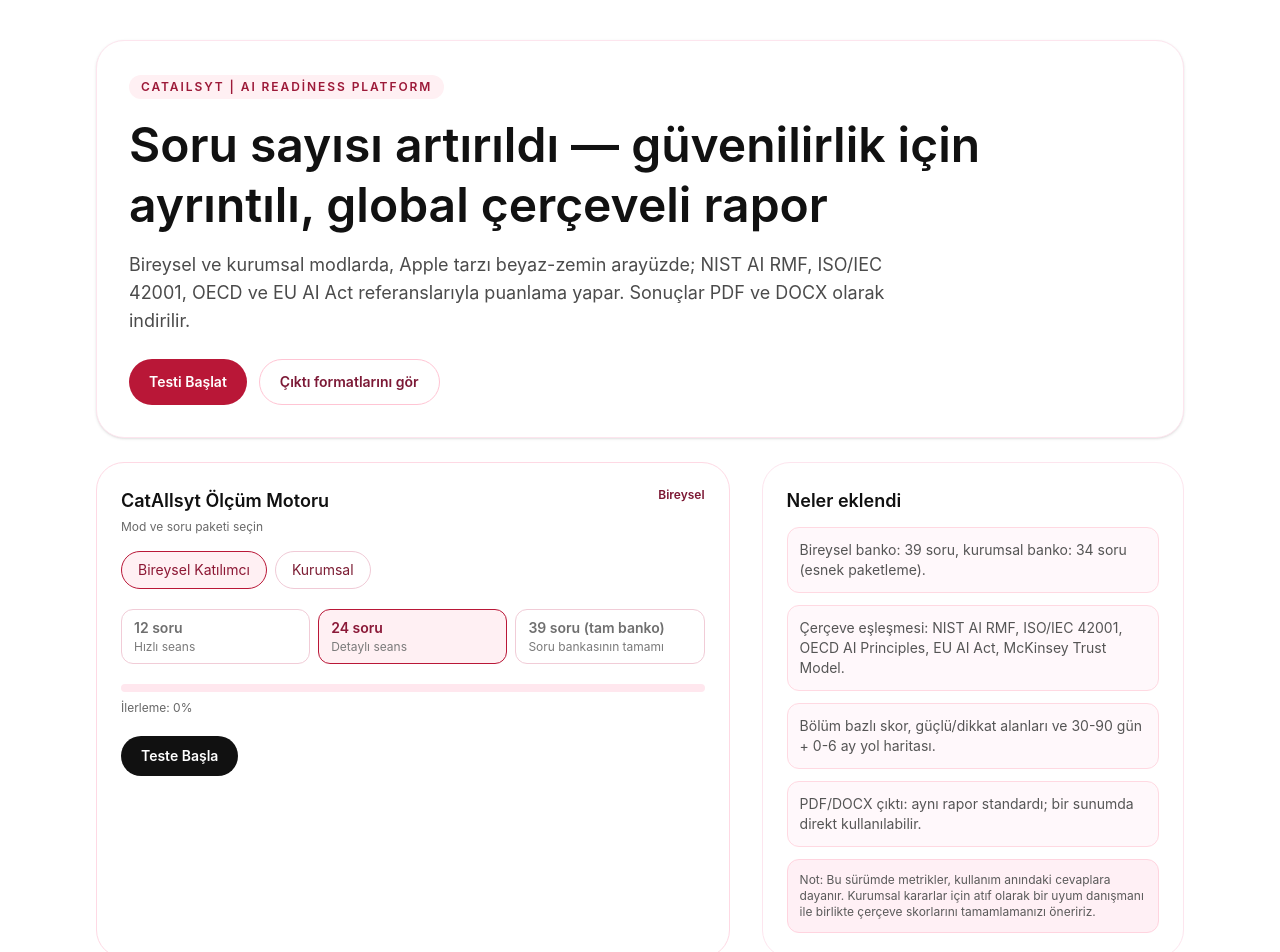
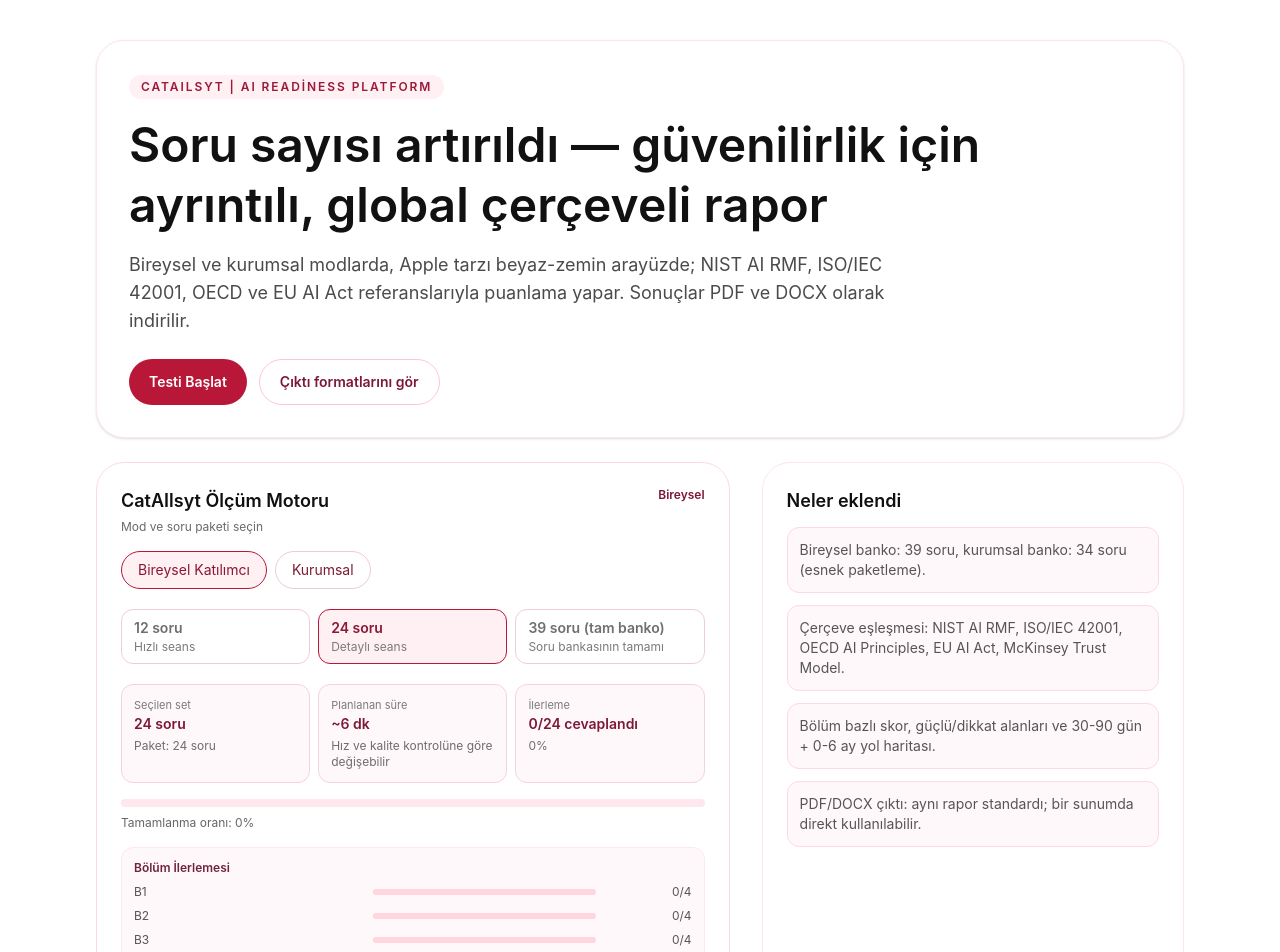
Before and after one commit to yucezerey/catailsyt-platform, a Next.js app: page / in a window 1280 px wide. Shown: the top 952 px of the page. Built offline with nearby package versions, Linux system fonts and the light colour scheme.

Commit message:
feat: clearer report narrative + richer UX progress UI

```diff
--- a/app/page.tsx
+++ b/app/page.tsx
@@ -39,9 +39,18 @@
     title: string;
     score: number;
     guidance: string;
+    band: string;
+    levelHint: string;
   }>;
   overall: number;
   status: string;
+};
+
+type ScoreBand = {
+  min: number;
+  label: string;
+  meaning: string;
+  decisionHint: string;
 };
 
 type ReportPayload = {
@@ -52,6 +61,7 @@
   answeredCount: number;
   overallScore: number;
   level: string;
+  scoreBand: ScoreBand;
   sections: ReportSection[];
   frameworks: FrameworkResult[];
   strengths: string[];
@@ -399,6 +409,49 @@
   { max: -1, label: "Başlangıç" },
 ];
 
+const SCORE_BANDS: ScoreBand[] = [
+  {
+    min: 85,
+    label: "Stratejik Olgunluk",
+    meaning:
+      "Yüksek güvenlik ve sorumluluk refleksleri. Ölçeklenebilir bir kullanıcı/kurum davranışı için hazır.",
+    decisionHint:
+      "Düzeyi koru, ölçüm kalitesini sıklaştırarak sapmaları erken yakala.",
+  },
+  {
+    min: 70,
+    label: "Olgunluk Aşaması",
+    meaning:
+      "Temel çerçeve oturmuş, ancak uygulama disiplinini standardize etme dönemi.",
+    decisionHint:
+      "Ölçüm ve onay zincirlerini tek forma bağla, kritik sorumluluk alanlarını netleştir.",
+  },
+  {
+    min: 50,
+    label: "Gelişen Olgunluk",
+    meaning:
+      "Kullanım iyi niyetli, ama çerçeve-süreç boşlukları var; karar kalitesi değişken olabilir.",
+    decisionHint:
+      "Doğrulama adımlarını her akışa ekle, kurumsal ve bireysel güveni yükselt.",
+  },
+  {
+    min: 30,
+    label: "Temel Kurulum",
+    meaning:
+      "Günlük kullanım var ama risk, denetim ve dokümantasyon alışkanlığı zayıf.",
+    decisionHint:
+      "Acil müdahale listesine gir: 1. sahiplik, 2. kaynak doğrulama, 3. olay protokolü.",
+  },
+  {
+    min: 0,
+    label: "Başlangıç",
+    meaning:
+      "Kurumsal veya bireysel çerçeve henüz davranış düzeyinde görünür değil.",
+    decisionHint:
+      "Mini çerçeve ile başla: soru-hedef eşleştir, hedefli eğitim planla.",
+  },
+];
+
 function levelFromPercent(percent: number) {
   for (const item of LEVEL_BY_PERCENT) {
     if (percent >= item.max) return item.label;
@@ -411,6 +464,10 @@
     if (percent >= item.max) return { label: item.label, status: item.status };
   }
   return { label: "Başlangıç", status: "Yeniden çerçeveleme gerekiyor" };
+}
+
+function scoreBandFromPercent(percent: number) {
+  return SCORE_BANDS.find((item) => percent >= item.min) ?? SCORE_BANDS[SCORE_BANDS.length - 1];
 }
 
 function clamp01(value: number) {
@@ -477,11 +534,15 @@
               return acc + item.percentage * weight;
             }, 0) /
             related.reduce((acc, item) => acc + (item.total || 0), 0);
+      const normalized = clamp01(Number.isNaN(score) ? 0 : score);
+      const band = scoreBandFromPercent(normalized);
 
       return {
         title: dim.title,
-        score: clamp01(Number.isNaN(score) ? 0 : score),
+        score: normalized,
         guidance: dim.guidance,
+        band: band.label,
+        levelHint: band.meaning,
       };
     });
 
@@ -565,6 +626,8 @@
   const level = levelFromPercent(overallScore);
 
   const frameworks = computeFrameworkResults(mode, sections);
+  const scoreBand = scoreBandFromPercent(overallScore);
+  const answeredCount = questions.filter((q) => answers[q.id] !== undefined).length;
 
   const byScoreAsc = [...sections].sort((a, b) => a.percentage - b.percentage);
   const byScoreDesc = [...sections].sort((a, b) => b.percentage - a.percentage);
@@ -600,9 +663,10 @@
     mode,
     organizationName: company,
     questionCount: questions.length,
-    answeredCount: questions.filter((q) => answers[q.id] !== undefined).length,
+    answeredCount,
     overallScore,
     level,
+    scoreBand,
     sections,
     frameworks,
     strengths: uniq(strongAreas),
@@ -627,8 +691,14 @@
   const assessmentRef = useRef<HTMLDivElement>(null);
   const reportRef = useRef<HTMLDivElement>(null);
 
-  const progress = activeQuestions.length ? (Object.keys(answers).length / activeQuestions.length) * 100 : 0;
-  const current = activeQuestions[position];
+  const plannedQuestions = useMemo(() => {
+    return pickQuestionSet(mode, pack, attempt);
+  }, [mode, pack, attempt]);
+
+  const currentSet = started ? activeQuestions : plannedQuestions;
+  const answeredCount = Object.keys(answers).length;
+  const progress = currentSet.length ? (answeredCount / currentSet.length) * 100 : 0;
+  const current = started ? activeQuestions[position] : null;
 
   const report = useMemo(
     () => (done ? buildReport(mode, company, activeQuestions, answers) : null),
@@ -636,22 +706,15 @@
   );
 
   const sectionStats = useMemo(() => {
-    const sections = computeSections(activeQuestions, answers);
-    return sections;
-  }, [activeQuestions, answers]);
+    return computeSections(currentSet, answers);
+  }, [currentSet, answers]);
 
   const frameworkStats = useMemo(() => {
-    if (!activeQuestions.length) return [];
+    if (!currentSet.length) return [];
     return computeFrameworkResults(mode, sectionStats);
-  }, [activeQuestions, sectionStats, mode]);
+  }, [currentSet, sectionStats, mode]);
 
-  const overallScore = useMemo(() => {
-    const totalPoints = sectionStats.reduce((acc, section) => acc + section.points, 0);
-    const maxPoints = sectionStats.reduce((acc, section) => acc + section.max, 0);
-    return maxPoints ? clamp01((totalPoints / maxPoints) * 100) : 0;
-  }, [sectionStats]);
-
-  const overallStatus = statusFromScore(overallScore);
+  const estimatedMinutes = Math.max(2, Math.round((currentSet.length * 1.25) / 5));
 
   const start = () => {
     setAttempt((value) => value + 1);
@@ -739,6 +802,17 @@
       addLine(`Genel skor: %${report.overallScore.toFixed(1)} (${report.level})`, 11, true);
       y += 4;
 
+      addLine("Bu sonuç nasıl üretildi?", 11, true);
+      addLine(
+        `Skor grubu: ${report.scoreBand.label} — ${report.scoreBand.meaning} Eylem önceliği: ${report.scoreBand.decisionHint}`,
+        9,
+      );
+      addLine(
+        "Her soru 0-4 aralığında puanlandı; bölüm toplamı bölümdeki max puana bölünerek yüzdeye çevrildi. Genel skor, tüm bölüm yüzdelerinin ortalamasıdır.",
+        8,
+      );
+      y += 4;
+
       addLine("Bölüm skoru", 11, true);
       for (const section of report.sections) {
         addLine(
@@ -751,8 +825,9 @@
       addLine("Global çerçeve eşleşmesi", 11, true);
       for (const framework of report.frameworks) {
         addLine(`\n${framework.name} — %${framework.overall.toFixed(1)} (${framework.status})`, 10, true);
+        addLine(`Genel yorum: ${framework.dimensions.map((d) => d.levelHint).join(" | ")}`, 8);
         for (const dim of framework.dimensions) {
-          addLine(`• ${dim.title}: %${dim.score.toFixed(1)} — ${dim.guidance}`, 9);
+          addLine(`• ${dim.title}: %${dim.score.toFixed(1)} (${dim.band}) — ${dim.levelHint} — ${dim.guidance}`, 9);
         }
         for (const source of framework.sources) {
           addLine(`- ${source}`, 8);
@@ -839,10 +914,13 @@
           text: `${framework.name} — %${framework.overall.toFixed(1)} (${framework.status})`,
           heading: HeadingLevel.HEADING_3,
         }),
+        new Paragraph({
+          text: `Genel yorum: ${framework.dimensions.map((d) => d.levelHint).join(" | ")}`,
+        }),
         ...framework.dimensions.map(
           (dim) =>
             new Paragraph({
-              text: `${dim.title}: %${dim.score.toFixed(1)} — ${dim.guidance}`,
+              text: `${dim.title}: %${dim.score.toFixed(1)} (${dim.band}) — ${dim.levelHint} — ${dim.guidance}`,
               bullet: { level: 1 },
             }),
         ),
@@ -867,7 +945,20 @@
                 : new Paragraph({ text: "Kurum bilgisi girilmedi" }),
               new Paragraph({
                 text: `Soru sayısı: ${report.answeredCount}/${report.questionCount} — Genel skor: %${report.overallScore.toFixed(1)} (${report.level})`,
-                spacing: { after: 240 },
+                spacing: { after: 120 },
+              }),
+              new Paragraph({
+                text: `Skor grubu: ${report.scoreBand.label}`,
+              }),
+              new Paragraph({
+                text: report.scoreBand.meaning,
+              }),
+              new Paragraph({
+                text: `Eylem önceliği: ${report.scoreBand.decisionHint}`,
+                spacing: { after: 200 },
+              }),
+              new Paragraph({
+                text: "Bu sonuç nasıl üretildi? Her soru 0-4 aralığında puanlandı; bölüm puanı bölümdeki max puana bölünerek yüzdeye çevrildi. Genel skor bölüm yüzdelerinin ortalamasıdır.",
               }),
               new Paragraph({
                 text: "Bölüm Performansları",
@@ -1033,13 +1124,61 @@
               })}
             </div>
 
-            <div className="mt-5 h-2 rounded-full bg-[#ffe7ee]">
-              <div className="h-2 rounded-full bg-[#b91737] transition-all" style={{ width: `${progress}%` }} />
+            <div className="mt-5 grid gap-2 sm:grid-cols-2 lg:grid-cols-3">
+              <div className="rounded-xl border border-[#f5d2df] bg-[#fff8fb] p-3">
+                <p className="text-[11px] text-[#7a7a7a]">Seçilen set</p>
+                <p className="text-sm font-semibold text-[#7c1936]">{currentSet.length} soru</p>
+                <p className="mt-1 text-xs text-[#6d6d6d]">Paket: {buildPresetLabel(mode, pack)}</p>
               </div>
-            <p className="mt-2 text-xs text-[#666]">İlerleme: {Math.round(progress)}%</p>
+              <div className="rounded-xl border border-[#f5d2df] bg-[#fff8fb] p-3">
+                <p className="text-[11px] text-[#7a7a7a]">Planlanan süre</p>
+                <p className="text-sm font-semibold text-[#7c1936]">~{estimatedMinutes} dk</p>
+                <p className="mt-1 text-xs text-[#6d6d6d]">Hız ve kalite kontrolüne göre değişebilir</p>
+              </div>
+              <div className="rounded-xl border border-[#f5d2df] bg-[#fff8fb] p-3 sm:col-span-2 lg:col-span-1">
+                <p className="text-[11px] text-[#7a7a7a]">İlerleme</p>
+                <p className="text-sm font-semibold text-[#7c1936]">
+                  {answeredCount}/{currentSet.length} cevaplandı
+                </p>
+                <p className="mt-1 text-xs text-[#6d6d6d]">{Math.round(progress)}%</p>
+              </div>
+            </div>
+
+            <div className="mt-4 h-2 rounded-full bg-[#ffe7ee]" role="progressbar" aria-label="Soru ilerleme" aria-valuemin={0} aria-valuemax={100} aria-valuenow={Math.round(progress)}>
+              <div
+                className="h-2 rounded-full bg-[#b91737] transition-all"
+                style={{ width: `${progress}%` }}
+              />
+            </div>
+            <p className="mt-2 text-xs text-[#666]">Tamamlanma oranı: {Math.round(progress)}%</p>
+
+            {sectionStats.length > 0 && (
+              <div className="mt-4 rounded-xl border border-[#ffe7f0] bg-[#fff8fb] p-3">
+                <p className="text-xs font-semibold text-[#70233d]">Bölüm İlerlemesi</p>
+                <div className="mt-2 space-y-2">
+                  {sectionStats.map((bucket) => {
+                    return (
+                      <div key={bucket.section} className="flex items-center justify-between gap-2 text-xs text-[#555]">
+                        <span className="w-2/5 truncate" title={bucket.sectionTitle}>
+                          {bucket.section}
+                        </span>
+                        <div className="h-1.5 w-2/5 rounded-full bg-[#ffd5de]">
+                          <div
+                            className="h-1.5 rounded-full bg-[#b91737]"
+                            style={{ width: `${bucket.percentage}%` }}
+                          />
+                        </div>
+                        <span className="w-20 text-right">
+                          {bucket.answered}/{bucket.total}
+                        </span>
+                      </div>
+                    );
+                  })}
+                </div>
+              </div>
+            )}
 
             {!started && (
-              <>
               <button
                 onClick={() => {
                   setActiveQuestions(pickQuestionSet(mode, pack, attempt));
@@ -1049,7 +1188,6 @@
               >
                 Teste Başla
               </button>
-              </>
             )}
 
             {started && current && !done && (
@@ -1058,7 +1196,13 @@
                   Soru {position + 1} / {activeQuestions.length}
                 </p>
                 <h3 className="text-xl font-semibold text-[#111]">{current.prompt}</h3>
-                <p className="text-xs text-[#6b6b6b]">Bölüm: {SECTION_META[current.section]?.title ?? current.section}</p>
+                <p className="text-xs text-[#6b6b6b]">
+                  Bölüm: {SECTION_META[current.section]?.title ?? current.section} —
+                  {(() => {
+                    const section = sectionStats.find((item) => item.section === current.section);
+                    return section ? ` ${section.answered}/${section.total} cevaplandı` : "";
+                  })()}
+                </p>
 
                 <div className="space-y-2">
                   {current.options.map((option, index) => {
@@ -1099,11 +1243,26 @@
             {done && report && (
               <div className="space-y-4" ref={reportRef}>
                 <div className="rounded-2xl border border-[#f4d0de] bg-[#fff8fb] p-4">
-                  <h3 className="text-2xl font-semibold">{mode === "corporate" ? company || "Kurumsal" : "Bireysel"} Rapor</h3>
-                  <p className="mt-1 text-sm text-[#6d6d6d]">{report.questionCount} soru tamamlandı.</p>
+                  <h3 className="text-2xl font-semibold">
+                    {mode === "corporate" ? company || "Kurumsal" : "Bireysel"} Rapor
+                  </h3>
+                  <p className="mt-1 text-sm text-[#6d6d6d]">
+                    {report.questionCount} soruda hesaplanan puan; kullanılabilirlik odaklı çıktı: {report.scoreBand.label}
+                  </p>
                   <p className="mt-2 text-4xl font-bold text-[#b91737]">%{report.overallScore.toFixed(1)}</p>
                   <p className="mt-1 text-sm text-[#6d6d6d]">Seviye: {report.level}</p>
-                  <p className="mt-2 text-sm text-[#555]">{overallStatus.label} — {overallStatus.status}</p>
+                  <p className="mt-2 text-sm text-[#555]">{report.scoreBand.meaning}</p>
+                  <p className="mt-2 text-sm font-semibold text-[#6f1b36]">Öncelik: {report.scoreBand.decisionHint}</p>
+                </div>
+
+                <div className="rounded-xl border border-[#f7dfeb] bg-[#fff8fb] p-4">
+                  <p className="text-sm font-semibold text-[#6b1f3b]">Raporu nasıl okumalı?</p>
+                  <ul className="mt-2 list-disc space-y-1 pl-5 text-xs text-[#535353]">
+                    <li>Her bölüm skoru 0-4 arası puanın yüzdesel çevirisidir.</li>
+                    <li>Genel skor yalnızca o andaki cevaplara dayanır; doğru/yanlış yerine olgunluk seviyesi gösterir.</li>
+                    <li>Global çerçeve skoru, bölüm skorlarının çerçeveye karşılık gelen bölüm ortalamasıdır.</li>
+                    <li>Soruları tekrar ederseniz, sonuç bir sonraki turda güvence olarak karşılaştırılabilir.</li>
+                  </ul>
                 </div>
 
                 <div className="space-y-2">
@@ -1130,7 +1289,9 @@
                         <div className="mt-2 space-y-2">
                           {framework.dimensions.map((dim) => (
                             <p key={dim.title} className="text-xs text-[#4a4a4a]">
-                              {dim.title}: %{dim.score.toFixed(1)}
+                              <span className="font-semibold text-[#6f2038]">{dim.title}:</span> %{dim.score.toFixed(1)}
+                              <span className="text-[#7a7a7a]"> ({dim.band})</span>
+                              <span className="text-[#666]"> — {dim.levelHint}</span>
                             </p>
                           ))}
                         </div>
@@ -1207,11 +1368,6 @@
               <li className="rounded-xl border border-[#ffd9e2] bg-[#fff8fb] p-3">Bölüm bazlı skor, güçlü/dikkat alanları ve 30-90 gün + 0-6 ay yol haritası.</li>
               <li className="rounded-xl border border-[#ffd9e2] bg-[#fff8fb] p-3">PDF/DOCX çıktı: aynı rapor standardı; bir sunumda direkt kullanılabilir.</li>
             </ul>
-
-            <p className="rounded-xl border border-[#ffd4df] bg-[#fff0f5] p-3 text-xs text-[#5a5a5a]">
-              Not: Bu sürümde metrikler, kullanım anındaki cevaplara dayanır. Kurumsal kararlar için atıf olarak bir uyum danışmanı ile birlikte
-              çerçeve skorlarını tamamlamanızı öneririz.
-            </p>
           </section>
         </section>
       </main>
```
Lines whose indentation alone changed are shown as unchanged.
